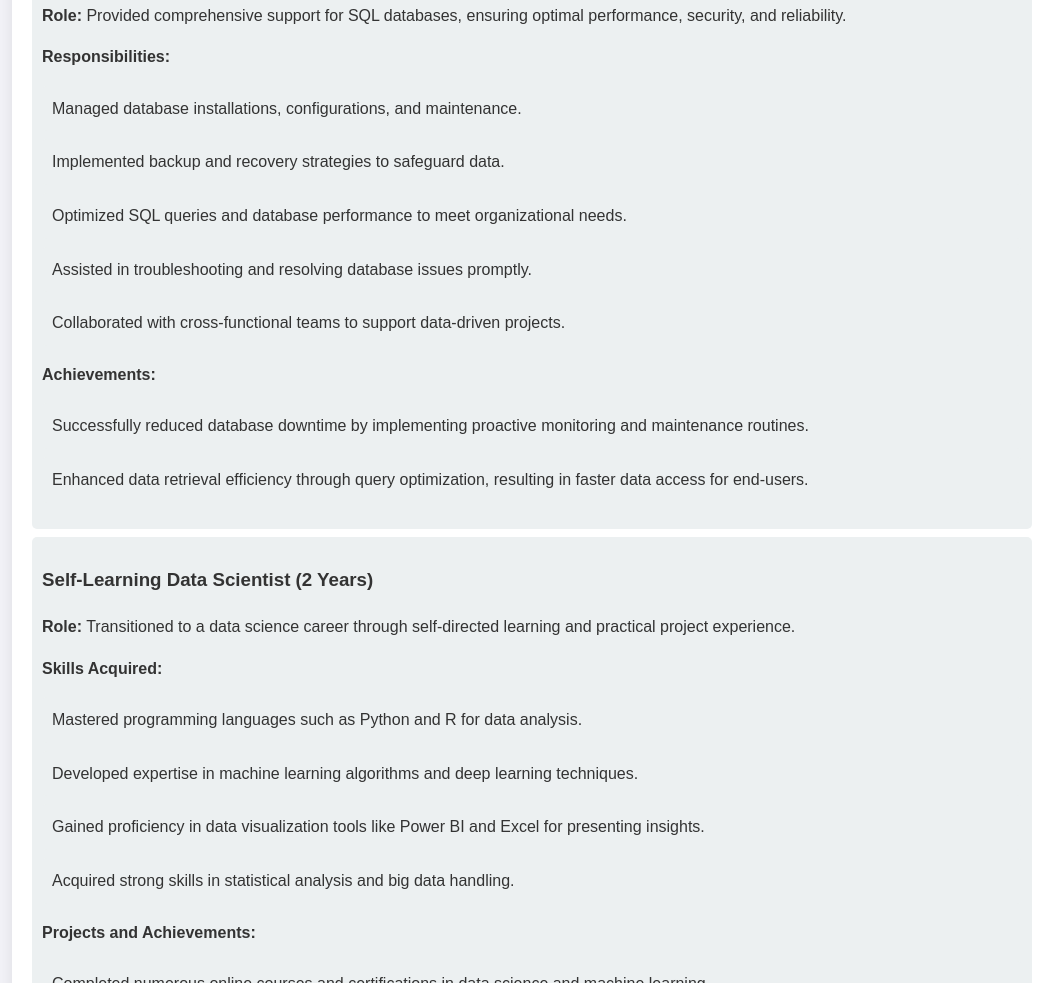
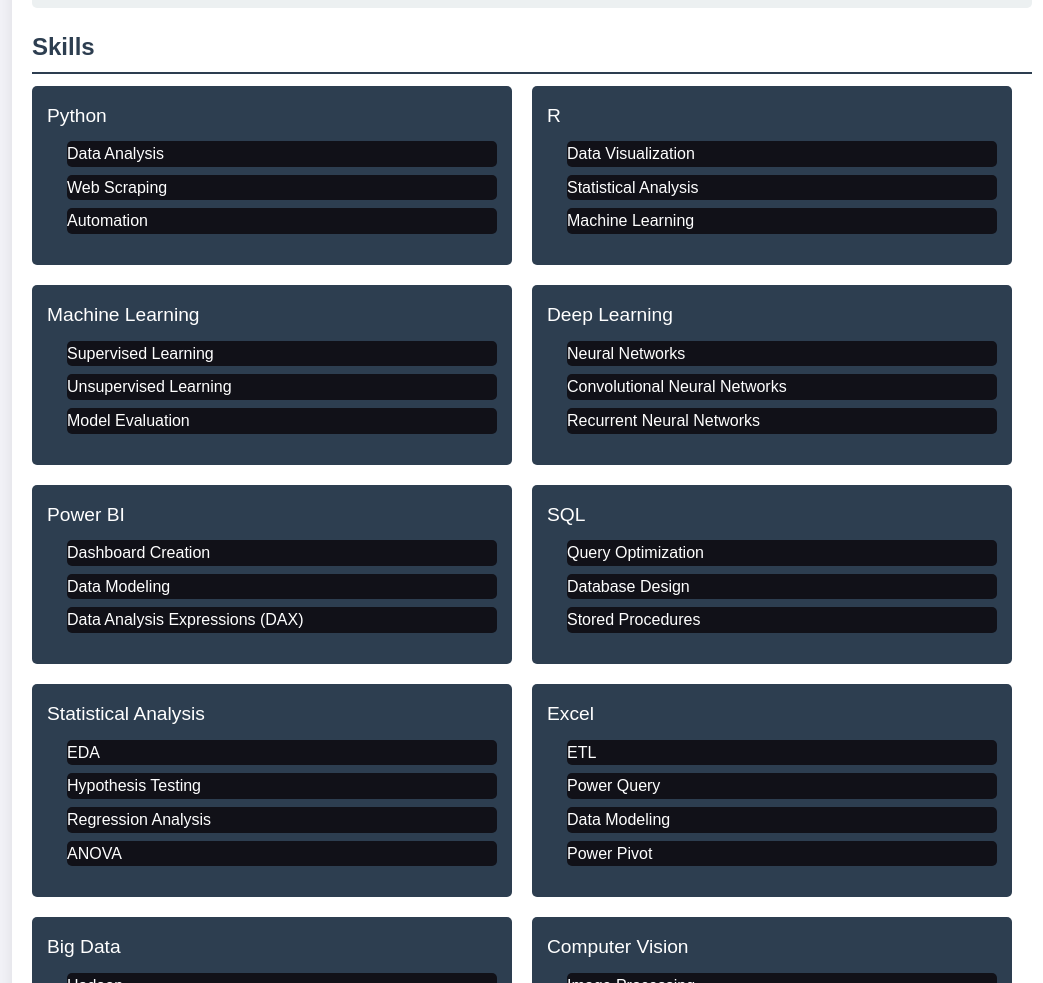
Before and after one commit to AmirAvizheh9/MyResume, a plain HTML site: page index.html in a window 1280 px wide. Shown: the part 1817-2800 px from the top of the page, without its empty margins (108-1151 px from the left). Drawn offline with Linux system fonts and the light colour scheme.

Commit message:
Update index.html

```diff
--- a/index.html
+++ b/index.html
@@ -5,29 +5,30 @@
     <meta name="viewport" content="width=device-width, initial-scale=1.0">
     <title>My Resume</title>
     <link rel="stylesheet" href="styles.css">
+    <script src="scripts.js" defer></script>
 </head>
 <body>
     <div class="container">
         <header>
             <div class="header-content">
-                <img src="photo/IMG_20240310_185439_992 (1).jpg" alt="Amir Avizheh's image" class="profile-img">
                 <div class="header-text">
                     <h1>Amir Hossein Avizheh</h1>
                     <p>Data Scientist</p>
                 </div>
+                <button id="language-toggle">Change Language</button>
             </div>
         </header>
 
         <section class="summary">
             <h2>Summary</h2>
-            <p>I am an accomplished data scientist, in addition to technical knowledge,
+            <p class="summary-text">I am an accomplished data scientist, in addition to technical knowledge,
                 I also have academic knowledge and I love working with data to discover patterns.
             </p>
         </section>
 
         <section class="education">
             <h2>Education</h2>
-            <ul>
+            <ul class="education-list">
                 <li>Bachelor of Information Technology from Islamic Azad University, South Tehran branch</li>
                 <li>Master's degree in data science from Shahid Beheshti University</li>
             </ul>
@@ -35,7 +36,7 @@
 
         <section class="work-experience">
             <h2>Work Experience</h2>
-            <ul>
+            <ul class="work-experience-list">
                 <li>
                     <h3>SQL Database Support Specialist (5 Years)</h3>
                     <p><strong>Role:</strong> Provided comprehensive support for SQL databases, ensuring optimal performance, security, and reliability.</p>
@@ -77,37 +78,101 @@
         <section class="skills">
             <h2>Skills</h2>
             <div class="skills-grid">
+                <div class="skill">
                     <span>Python</span>
+                    <ul>
+                        <li>Data Analysis</li>
+                        <li>Web Scraping</li>
+                        <li>Automation</li>
+                    </ul>
+                </div>
+                <div class="skill">
                     <span>R</span>
+                    <ul>
+                        <li>Data Visualization</li>
+                        <li>Statistical Analysis</li>
+                        <li>Machine Learning</li>
+                    </ul>
+                </div>
+                <div class="skill">
                     <span>Machine Learning</span>
+                    <ul>
+                        <li>Supervised Learning</li>
+                        <li>Unsupervised Learning</li>
+                        <li>Model Evaluation</li>
+                    </ul>
+                </div>
+                <div class="skill">
                     <span>Deep Learning</span>
+                    <ul>
+                        <li>Neural Networks</li>
+                        <li>Convolutional Neural Networks</li>
+                        <li>Recurrent Neural Networks</li>
+                    </ul>
+                </div>
+                <div class="skill">
                     <span>Power BI</span>
+                    <ul>
+                        <li>Dashboard Creation</li>
+                        <li>Data Modeling</li>
+                        <li>Data Analysis Expressions (DAX)</li>
+                    </ul>
+                </div>
+                <div class="skill">
                     <span>SQL</span>
+                    <ul>
+                        <li>Query Optimization</li>
+                        <li>Database Design</li>
+                        <li>Stored Procedures</li>
+                    </ul>
+                </div>
+                <div class="skill">
                     <span>Statistical Analysis</span>
+                    <ul>
+                        <li>EDA</li>
+                        <li>Hypothesis Testing</li>
+                        <li>Regression Analysis</li>
+                        <li>ANOVA</li>
+                    </ul>
+                </div>
+                <div class="skill">
                     <span>Excel</span>
+                    <ul>
+                        <li>ETL</li>
+                        <li>Power Query</li>
+                        <li>Data Modeling</li>
+                        <li>Power Pivot</li>
+                    </ul>
+                </div>
+                <div class="skill">
                     <span>Big Data</span>
+                    <ul>
+                        <li>Hadoop</li>
+                        <li>Spark</li>
+                        <li>NoSQL Databases</li>
+                    </ul>
+                </div>
+                <div class="skill">
                     <span>Computer Vision</span>
+                    <ul>
+                        <li>Image Processing</li>
+                        <li>Object Detection</li>
+                        <li>Feature Extraction</li>
+                    </ul>
+                </div>
             </div>
         </section>
 
         <section class="articles">
             <h2>Articles</h2>
-            <ul>
+            <ul class="articles-list">
                 <li><a href="https://ieeexplore.ieee.org/document/10139285" target="_blank">Re-rank Search Engine Results via Machine Learning</a></li>
-            </ul>
-        </section>
-
-        <section class="projects">
-            <h2>Projects</h2>
-            <ul>
-                <li><a href="excel_analytics.html" target="_blank">Excel Insights</a></li>
-                <!-- Add more project links here -->
             </ul>
         </section>
 
         <section class="contact">
             <h2>Contact With Me</h2>
-            <ul>
+            <ul class="contact-list">
                 <li><a href="mailto:amiravizheh9@gmail.com">Email</a></li>
                 <li><a href="http://T.me/godqn" target="_blank">Telegram</a></li>
             </ul>
@@ -119,7 +184,5 @@
             </small>
         </footer>
     </div>
-
-    <script src="scripts.js"></script>
 </body>
 </html>
```
Lines whose indentation alone changed are shown as unchanged.
